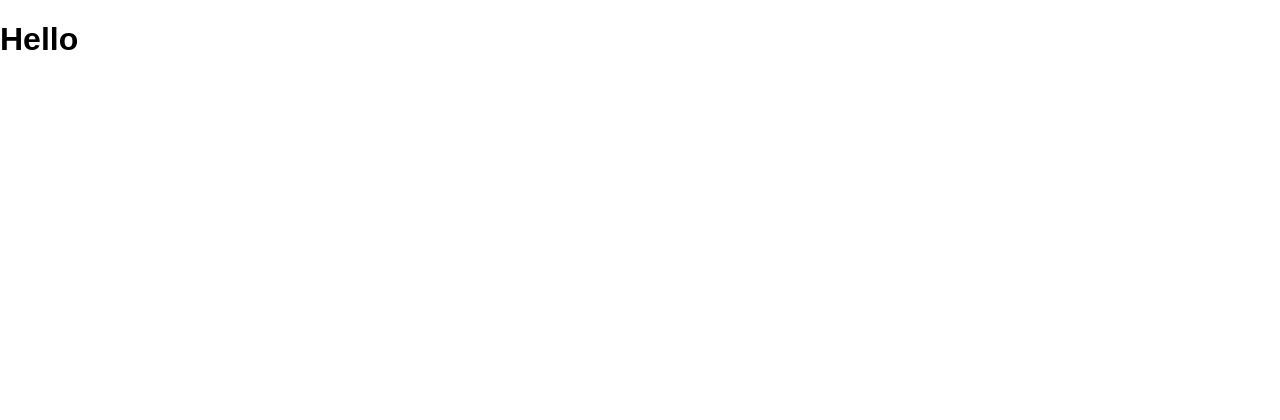
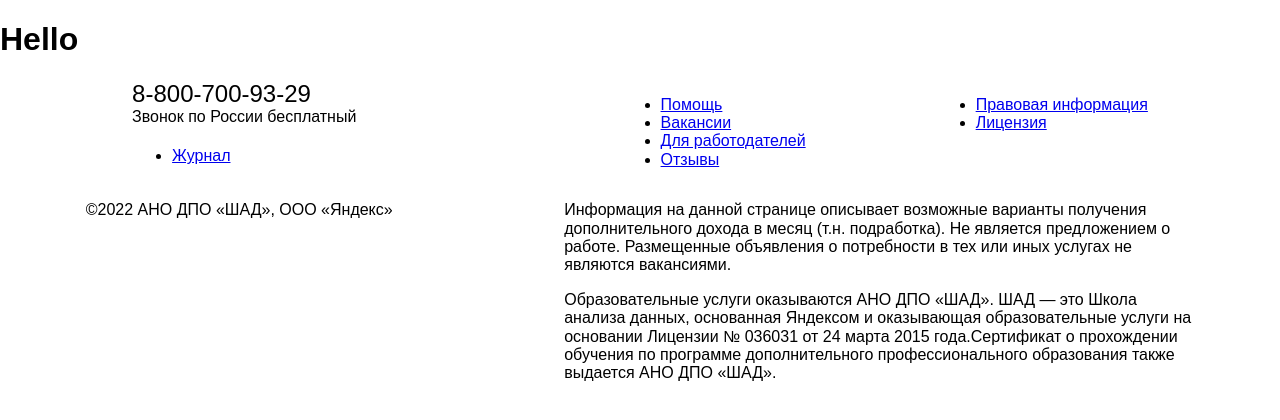
Before and after one commit to NurgaleevaDi/hr-landing, a React (Create React App) app: page / in a window 1280 px wide. Shown: the top 420 px of the page. Built offline with nearby package versions, Linux system fonts and the light colour scheme.

Commit message:
footer 1.0 html+css

```diff
--- a/src/components/App.js
+++ b/src/components/App.js
@@ -1,7 +1,10 @@
+import Footer from './Footer/Footer';
+
 function App() {
   return (
     <>
       <h1>Hello</h1>
+      <Footer></Footer>
     </>
   );
 }
--- a/src/components/Footer/Footer.css
+++ b/src/components/Footer/Footer.css
@@ -0,0 +1,43 @@
+.footer__container-first {
+  display: flex;
+  justify-content: space-around;
+}
+
+.footer__tel {
+  margin: 0;
+  font-style: normal;
+  font-weight: 400;
+  font-size: 24px;
+  line-height: 1.17;
+}
+
+.footer__tel-text {
+  margin: 0;
+}
+
+.footer__contacts-list {
+  margin-top: 20px;
+}
+
+.footer__contacts-link {
+  font-style: normal;
+  font-weight: 400;
+  font-size: 16px;
+  line-height: 1.19;
+}
+
+.footer__nav {
+  display: grid;
+  grid-auto-flow: column;
+  grid-template-rows: repeat(4, auto);
+  grid-column-gap: 170px;
+}
+
+.footer__container-second {
+  display: flex;
+  justify-content: space-around;
+}
+
+.footer__legal-info {
+  max-width: 630px;
+}
--- a/src/components/Footer/Footer.js
+++ b/src/components/Footer/Footer.js
@@ -0,0 +1,42 @@
+import React from 'react';
+
+function Footer() {
+  return (
+    <footer className="footer">
+
+      <div className='footer__container-first'>
+        <div className="footer__contacts">
+          <p className="footer__tel">8-800-700-93-29</p>
+          <p className="footer__tel-text">Звонок по России бесплатный</p>
+          <ul className="footer__contacts-list list">
+            <li className="footer__contacts-item"><a className="footer__contacts-link link" href="https://thecode.media/" target="_blank">Журнал</a></li>
+          </ul>
+        </div>
+        <ul className='footer__nav list'>
+          <li className='footer__nav-link'><a className='link' href="https://yandex.ru/support/praktikum/feedback.html" target="_blank">Помощь</a></li>
+          <li className='footer__nav-link'><a className='link' href="https://practicum.yandex.ru/job" target="_blank">Вакансии</a></li>
+          <li className='footer__nav-link'><a className='link' href="https://practicum.yandex.ru/employment/" target="_blank">Для работодателей</a></li>
+          <li className='footer__nav-link'><a className='link' href="https://practicum.yandex.ru/reviews" target="_blank">Отзывы</a></li>
+          <li className='footer__nav-link'><a className='link' href="https://yandex.ru/legal/practicum_termsofuse/" target="_blank">Правовая информация</a></li>
+          <li className='footer__nav-link'><a className='link' href="https://code.s3.yandex.net/License%20YSDA.pdf" target="_blank">Лицензия</a></li>
+        </ul>
+      </div>
+
+      <div className='footer__container-second'>
+        <p className='footer__copyright'>&copy;2022 АНО ДПО «ШАД», ООО «Яндекс»</p>
+        <div className='footer__legal-info'>
+          <p className='footer__legal-text'>Информация на данной странице описывает возможные варианты получения
+            дополнительного дохода в месяц (т.н. подработка). Не является предложением о работе.
+            Размещенные объявления о потребности в тех или иных услугах не являются вакансиями.</p>
+          <p className='footer__legal-text'>Образовательные услуги оказываются АНО ДПО «ШАД». ШАД — это Школа анализа данных,
+            основанная Яндексом и оказывающая образовательные услуги на основании Лицензии № 036031
+            от 24 марта 2015 года.Сертификат о прохождении обучения по программе дополнительного
+            профессионального образования также выдается АНО ДПО «ШАД».</p>
+        </div>
+      </div>
+
+    </footer>
+  );
+}
+
+export default Footer;
--- a/src/index.css
+++ b/src/index.css
@@ -1,2 +1,4 @@
 @import url(./vendor/normalize.css);
 @import url(./components/app.css);
+
+@import url(./components/Footer/Footer.css);
--- a/src/index.js
+++ b/src/index.js
@@ -7,5 +7,5 @@ const root = ReactDOM.createRoot(document.getElementById('root'));
 root.render(
   <React.StrictMode>
     <App />
-  </React.StrictMode>
+  </React.StrictMode>,
 );
```
